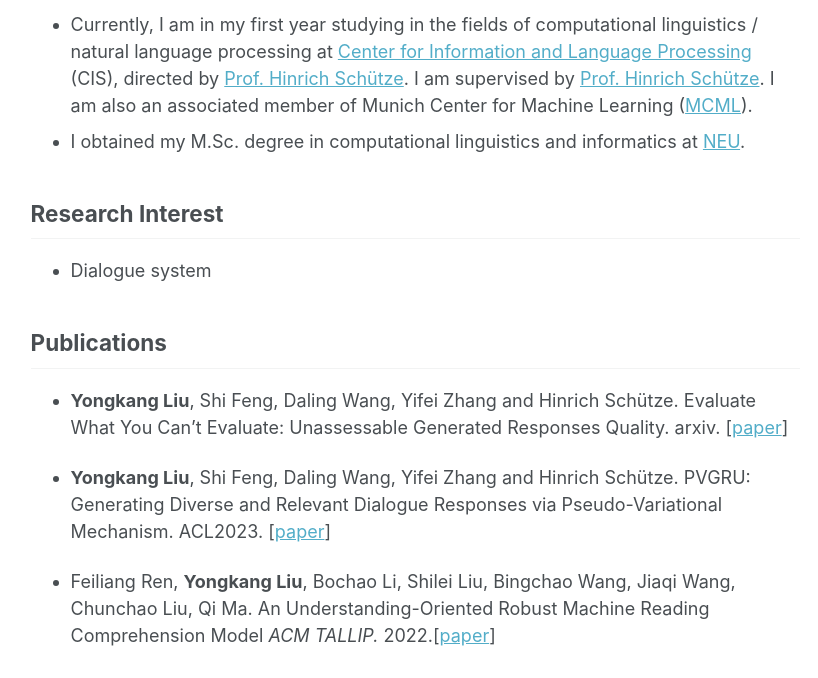
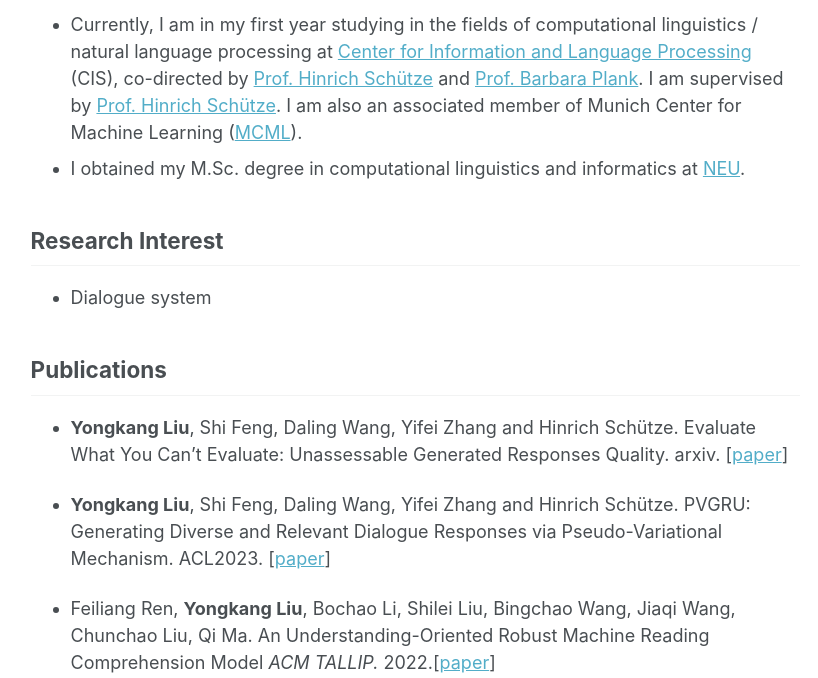
Before and after one commit to Misoknisky/Misoknisky.github.io, a Jekyll site: the page built from _pages/about.md, in a window 1280 px wide and 900 px high, cut to the strip 222-900 px from the top of the window. Shown: the whole strip, without its empty margins (251-1069 px from the left). Built offline with Jekyll 4.4.1, drawn with Linux system fonts in a browser that asks for light colours.

Commit message:
Update about.md

```diff
--- a/_pages/about.md
+++ b/_pages/about.md
@@ -11,7 +11,7 @@ redirect_from:
 ** **
 
 * Hi, I am yongkang, a PhD candidate at [NEU](http://english.neu.edu.cn/)
-* Currently, I am in my first year studying in the fields of computational linguistics / natural language processing at [Center for Information and Language Processing](https://www.cis.lmu.de/) (CIS), directed by [Prof. Hinrich Schütze](https://schuetze.cis.lmu.de/about/). I am supervised by [Prof. Hinrich Schütze](https://schuetze.cis.lmu.de/about/). I am also an associated member of Munich Center for Machine Learning ([MCML](https://mcml.ai/)).
+* Currently, I am in my first year studying in the fields of computational linguistics / natural language processing at [Center for Information and Language Processing](https://www.cis.lmu.de/) (CIS), co-directed by [Prof. Hinrich Schütze](https://schuetze.cis.lmu.de/about/) and [Prof. Barbara Plank](https://bplank.github.io/). I am supervised by [Prof. Hinrich Schütze](https://schuetze.cis.lmu.de/about/). I am also an associated member of Munich Center for Machine Learning ([MCML](https://mcml.ai/)).
 * I obtained my M.Sc. degree in computational linguistics and informatics at
 [NEU](http://english.neu.edu.cn/).
 
```
